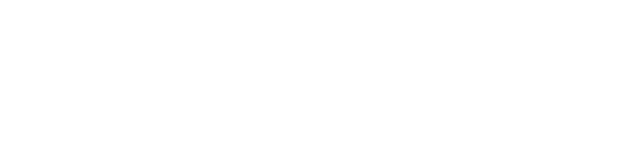
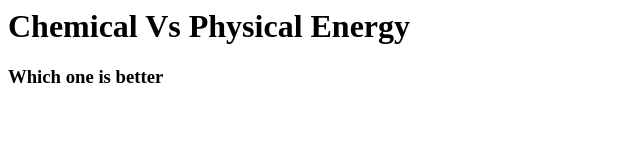
Before and after one commit to Travotavo/CodeSapperPanda123.github.io, a plain HTML site: page index.html in a window 1280 px wide. Shown: the whole page, without its empty margins (0-640 px from the left). Drawn offline with Linux system fonts and the light colour scheme.

Commit message:
Update index.html

```diff
--- a/index.html
+++ b/index.html
@@ -4,6 +4,7 @@
     <title>Chemical Energy Vs. Physical Energy</title>
   </head>
   <body>
-
+    <h1> Chemical Vs Physical Energy </h1>
+    <h3> Which one is better</h3>
   </body>
 </html>
```
